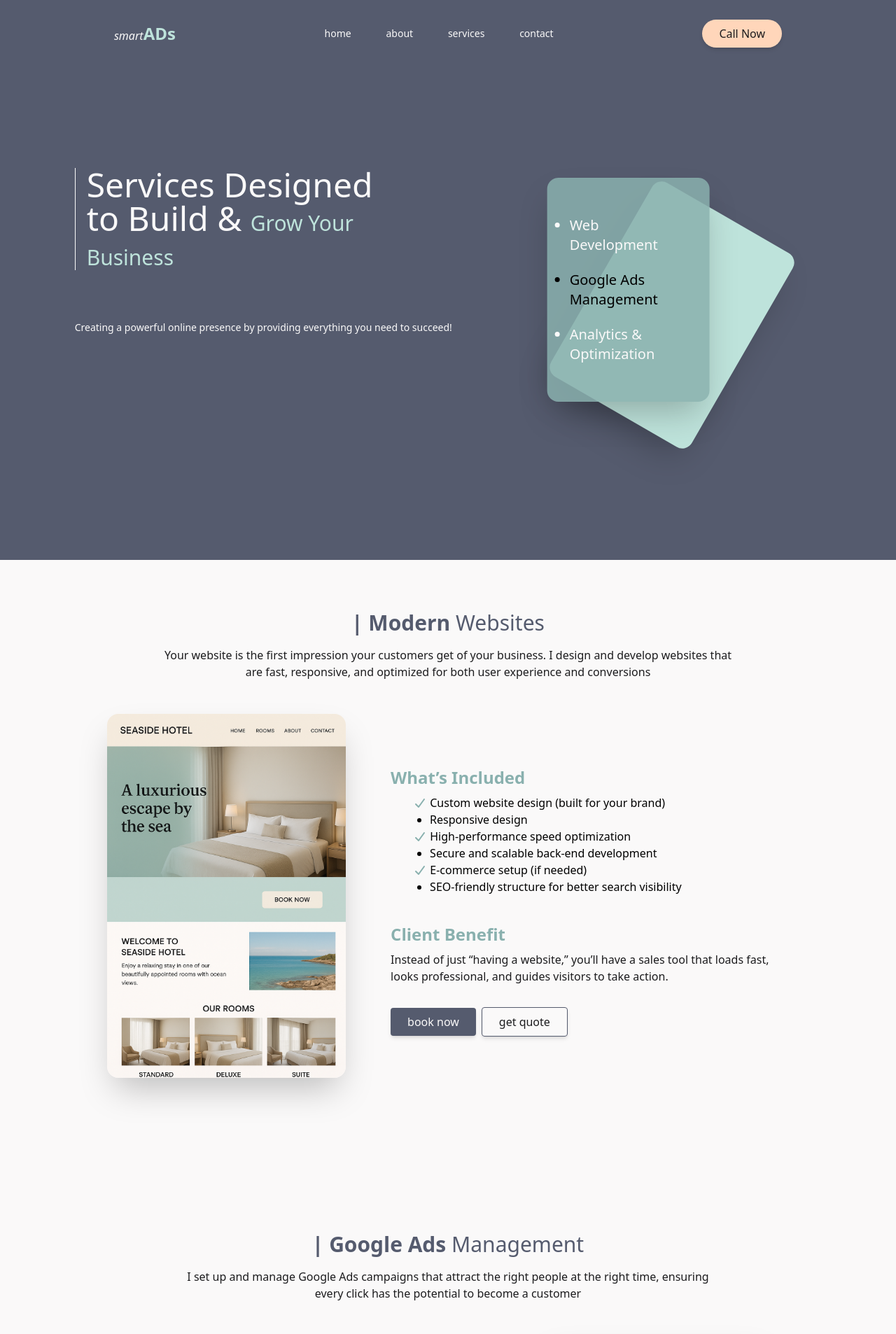
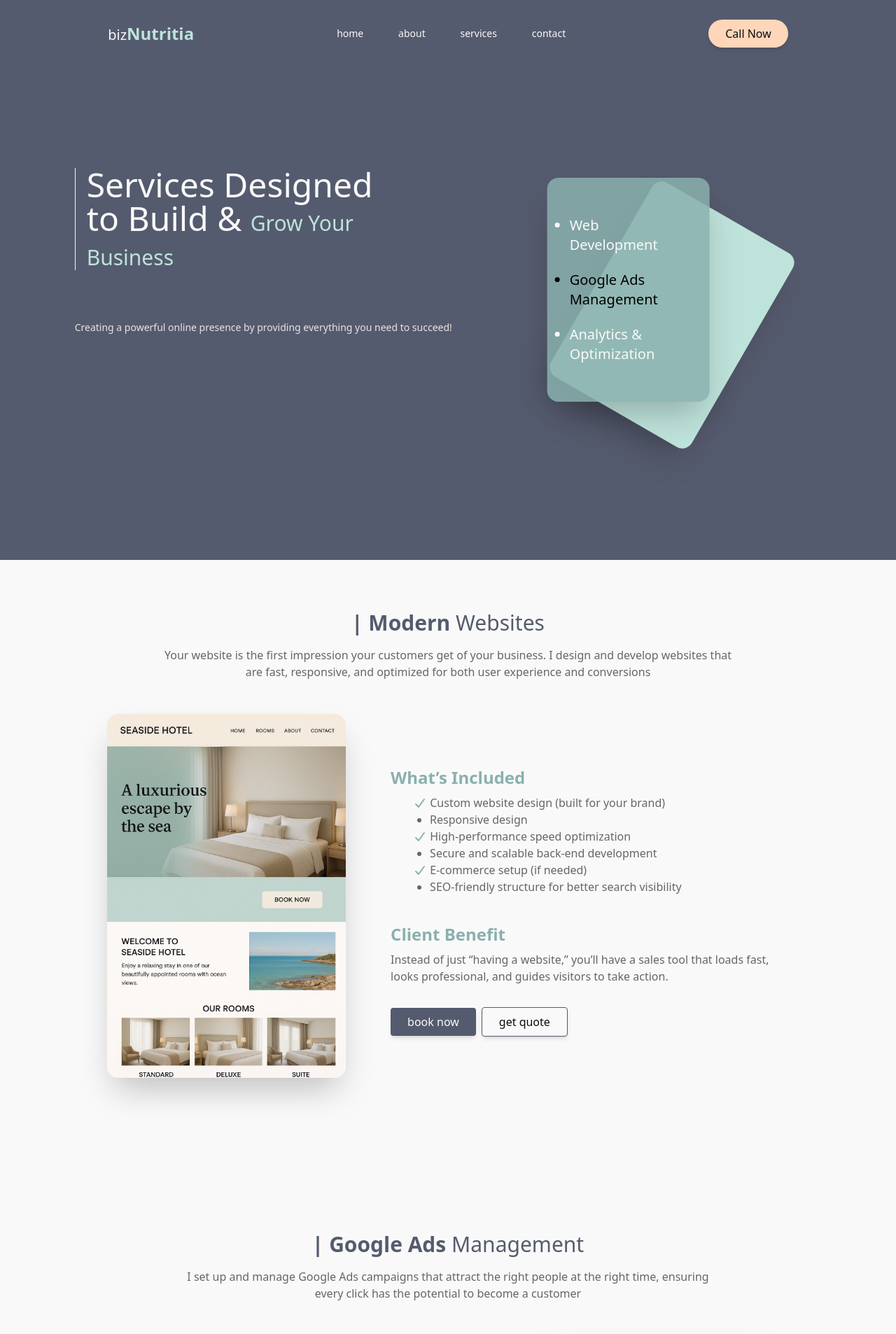
Before and after one commit to SmartMinds1/Portfolio, a React (Vite) app: page /services in a window 1280 px wide. Shown: the top 1906 px of the page at 70% size. Built offline with nearby package versions, Linux system fonts and the light colour scheme; grey boxes are pictures that could not be loaded.

Commit message:
redesigned my web colors

```diff
--- a/src/components/Footer.jsx
+++ b/src/components/Footer.jsx
@@ -10,34 +10,41 @@ const Footer = ()=> {
         <div className="flex flex-row items-center justify-evenly w-full h-4/5">
             {/* logo div */}
             <div className="w-1/4 h-full flex flex-col items-start justify-center pl-26">
-              <p className="text-xl text-background w-full"> <i>smart</i><span className="text-3xl text-accent  font-bold">ADs</span></p>
-              <p className="w-full text-md text-background text-sm mt-4">Ideas that grow, connections that scale.</p>
+            <p className="text-background text-xl">biz<span className="text-accent text-2xl font-bold">Nutritia</span></p>
+              <p className="w-full text-md text-bg-dark text-sm mt-4">Ideas that grow, connections that scale.</p>
               <button className="btn-primary text-text bg-accent">Call Now</button>
             </div>
            {/* links div */}
             <div className="w-2/3 h-full flex flex-col justify-evenly">
-                <div className="w-full h-fit m-auto flex flex-row items-start justify-evenly pt-6">
-                    <ul className="footerList">
+                <div className="w-full h-fit m-auto flex flex-row items-start justify-between pt-6">
+                    <div  className="footerList">
                         <p className="font-bold text-lg">Pages</p>
+                        <ul className="text-bg-dark flex flex-col justify-between gap-2">
                             <li> <Link to="/"></Link> home</li>
                             <li>about</li>
                             <li>services</li>
                             <li>contact</li>
+                        </ul>
+                    </div>
 
-                    </ul>
-
-                    <ul className="footerList">
+                    <div  className="footerList">
                         <p className="font-bold text-lg">support</p>
+                        <ul className="text-bg-dark flex flex-col justify-between gap-2">
                             <li>google ADs community</li>
                             <li>smartADsupport</li>
                             <li>FAQs</li>
                         </ul>
-                    <ul className="footerList gap-3 w-100">
+                    </div>
+
+                    <div  className="footerList">
                         <p className="font-bold text-lg">Let's connect</p>
+                        <ul className="footerList gap-3 w-100 text-bg-dark">
                             <li><FontAwesomeIcon icon={faPhone} className="text-xl text-accent" /> +254 115 154 402  </li>
                             <li><FontAwesomeIcon icon={faEnvelope} className="text-xl text-accent" /> smartadsdigital@gmail.com  </li>
-                        <li className="text-center"><FontAwesomeIcon icon={faLocationDot} className="text-xl text-accent" />Twiga towers, 6th floor, Room 606, Murang'a Road, Opp Meridian Court Hotel, Nairobi Kenya  </li>
+                            <li><FontAwesomeIcon icon={faLocationDot} className="text-xl text-accent" />Twiga towers, 6th floor, Room 606, Murang'a Road, <br /> &nbsp;&nbsp;&nbsp;&nbsp;&nbsp;&nbsp; Opp Meridian Court Hotel, Nairobi Kenya  </li>
                         </ul>
+                    </div>
+
                 </div>
 
                 {/* Socials div */}
@@ -48,7 +55,7 @@ const Footer = ()=> {
         </div>
 
         {/* footer copyright */}
-        <div className="flex flex-row items-center justify-end gap-[15vw] pr-4 w-full h-1/5 bg-[#c7fffc28] text-background text-sm">
+        <div className="flex flex-row items-center justify-end gap-[15vw] pr-4 w-full h-1/5 bg-[#c7fffc28] text-bg-dark text-sm">
             <p>&copy; 2025 smartADs solutions</p>
             <p className="text-accent">Terms of service</p>
             <p className="text-accent mr-8">Privacy policy</p>
--- a/src/components/Header.jsx
+++ b/src/components/Header.jsx
@@ -5,7 +5,7 @@ import { Link } from "react-router-dom";
 const Header = ()=> {
     return(
        <div className="w-full h-24 bg-transparent flex flex-row items-center justify-evenly">
-            <p className="text-background"> <i>smart</i><span className="text-accent text-2xl font-bold">ADs</span></p>
+            <p className="text-background text-xl">biz<span className="text-accent text-2xl font-bold">Nutritia</span></p>
             <ul className="flex flex-row items-center justify-evenly w-1/3 h-12 text-background text-sm">
                 <li> <Link to="/">home</Link> </li>
                 <li> <Link to="about">about</Link></li>
--- a/src/components/SkillCard.jsx
+++ b/src/components/SkillCard.jsx
@@ -5,7 +5,7 @@ const SkillCard = ({cardTitle, cardDes}) => {
     return(
       <div className="bg-background shadow-xl w-50 h-80 p-5 rounded-2xl flex flex-col items-center justify-evenly">
         <p className="text-2xl font-bold text-center text-primary">{cardTitle}</p>
-        <p className="text-md">{cardDes}</p>
+        <p className="text-md text-text-muted">{cardDes}</p>
       </div>
     );
 
--- a/src/components/TestimonialCard.jsx
+++ b/src/components/TestimonialCard.jsx
@@ -48,8 +48,8 @@ const TestimonialCard = ({rateImg, rateMessage, rateName, cardRating, goForward,
                 <p>{cardRating}/5</p>
                 <h2 className="ml-[10vw] text-text font-bold">{rateName}</h2>
             </div>
-            <div className="w-140 h-28 m-auto p-4">
-                <p><FontAwesomeIcon icon={faQuoteLeft} className="text-sm ml-2 mr-2 text-soft-alert"/> {rateMessage} <FontAwesomeIcon icon={faQuoteRight} className="quotestext-sm ml-2 mr-2 text-soft-alert" /></p>
+            <div className="w-140 h-28 m-auto p-4 text-text-muted">
+                <p><FontAwesomeIcon icon={faQuoteLeft} className="text-sm ml-2 mr-2 text-primary"/> {rateMessage} <FontAwesomeIcon icon={faQuoteRight} className="text-sm ml-2 mr-2 text-primary" /></p>
             </div>
             <div className="w-140 h-16 m-auto flex items-center justify-center gap-2">
                 <FontAwesomeIcon onClick={goBack} icon={faArrowLeft} className="p-2 bg-background text-text rounded-full shadow-xl cursor-pointer hover:brightness-95 transition-all duration-400"/>
--- a/src/index.css
+++ b/src/index.css
@@ -4,12 +4,17 @@
   --color-primary: #555B6E;
   --color-secondary: #89B0AE;
   --color-accent:#BEE3DB;
-  --color-background:#FAF9F9;
+  --color-background:hsl(0,9%,98%);
+
   --color-soft-alert:#FFD6BA;
-  --color-text:#1C1C1E;
+  --color-text:hsl(0,0%,5%);
+  --color-text-muted:hsl(0,0%,40%);
+
 
  /* some minor color shades */
  --color-secondary-shade:#89B0AE;
+ --color-bg-dark:hsl(0,9%,90%);
+
 }
 
 /* --- These are the tailwind css directives ---- */
@@ -47,7 +52,7 @@
 
   /* Footer list settings */
   .footerList{
-    @apply flex flex-col items-start justify-evenly w-1/3 h-fit gap-2 text-background text-sm;
+    @apply flex flex-col items-start justify-evenly w-fit h-fit gap-2 text-background text-sm;
   }
 
 
--- a/src/pages/Contact.jsx
+++ b/src/pages/Contact.jsx
@@ -13,7 +13,7 @@ const Contact = ()=> {
 
             {/* CONTACT HEAD */}
             <div className="w-full h-24 bg-background flex flex-row items-center justify-evenly">
-                <p className="text-text"> <i>smart</i><span className="text-secondary text-2xl font-bold">ADs</span></p>
+                <p className="text-text text-xl">biz<span className="text-secondary text-2xl font-bold">Nutritia</span></p>
                 <ul className="flex flex-row items-center justify-evenly w-1/3 h-12 text-text text-sm">
                     <li> <Link to="/">home</Link> </li>
                     <li> <Link to="about">about</Link></li>
@@ -28,7 +28,7 @@ const Contact = ()=> {
                 <div className="h-[40vh] w-full flex items-center justify-center">
                     <div className="w-full">
                         <p className="header">| Connect <span className="headerSpan">with Us </span></p>
-                        <p className="w-1/2 text-md m-auto mt-4 text-text text-center">Whether you need a new website, a marketing strategy, or both — I’d love to hear from you today!</p>
+                        <p className="w-1/2 text-md m-auto mt-4 text-text-muted text-center">Whether you need a new website, a marketing strategy, or both — I’d love to hear from you today!</p>
                     </div>
                 </div>
 
@@ -37,19 +37,19 @@ const Contact = ()=> {
                     {/* visit div */}
                     <div className="w-140 m-auto h-40 flex flex-row items-center justify-evenly">
                         <div className=" contactIconBox rounded-full bg-secondary"> <FontAwesomeIcon icon={faHomeAlt} className="contactIcon text-background"></FontAwesomeIcon> </div>
-                        <p className="text-primary"> Visit Us : </p>
-                        <p className="text-text ml-1 text-sm"> Twiga towers, 6th floor, Room 606, Murang'a Road, <br /> Opp Meridian Court Hotel, <br /> Nairobi Kenya </p>
+                        <p className="text-text"> Visit Us : </p>
+                        <p className="text-text-muted ml-1 text-sm"> Twiga towers, 6th floor, Room 606, Murang'a Road, <br /> Opp Meridian Court Hotel, <br /> Nairobi Kenya </p>
                     </div>
 
                     {/* call Email div */}
                     <div className=" w-100">
                         <div className="callEmailBox">
                             <div className=" contactIconBox bg-background"> <FontAwesomeIcon icon={faPhoneFlip} className="contactIcon"></FontAwesomeIcon></div>
-                            <p>Call Us : <span className="text-primary">+254 115 154 402</span> </p>
+                            <p>Call Us : <span className="text-text-muted">+254 115 154 402</span> </p>
                         </div>
                         <div className="callEmailBox">
                             <div className="contactIconBox bg-background"> <FontAwesomeIcon icon={faEnvelope} className="contactIcon"></FontAwesomeIcon></div>
-                            <p>Email Us : <span className="text-primary">smartadsdigital@gmail.com</span> </p>
+                            <p>Email Us : <span className="text-text-muted">smartadsdigital@gmail.com</span> </p>
                         </div>
                     </div>
                 </div>
@@ -94,7 +94,7 @@ const Contact = ()=> {
                       {/* Form caption */}
                         <div className="w-1/3 h-[70vh] flex flex-col items-center justify-evenly">
                                <div class="w-64 h-64 rounded-[60%_40%_30%_70%_/_60%_30%_70%_40%] bg-[url('/CasualConversation.webp')] bg-cover bg-[center] bg-no-repeat bg-accent animate-pulse"></div>
-                               <p className=" w-2/3 text-center text-background">Fill out the form, and I’ll get back to you within<span className="text-soft-alert font-bold text-xl"> 24 hours.</span> </p>
+                               <p className=" w-2/3 text-center text-bg-dark">Fill out the form, and I’ll get back to you within<span className="text-soft-alert font-bold text-xl"> 24 hours.</span> </p>
                         </div>
                 </div>
             </div>
@@ -149,7 +149,7 @@ const Contact = ()=> {
 
             {/* FINAL SECTION */}
             <div className="w-full h-fit">
-                <p className="w-full text-center">Ready to take your business online the smart way? <button className="btn-primary">Get started</button></p>
+                <p className="w-full text-center text-text-muted">Ready to take your business online the smart way? &nbsp;&nbsp; <button className="btn-primary">Get started</button></p>
             </div>
 
             <br /><br /><br /><br /><br /><br />
--- a/src/pages/Home.jsx
+++ b/src/pages/Home.jsx
@@ -59,7 +59,7 @@ const Home = () => {
             {/* This is the home page body section, SECTION1 */}
             <div className="w-[60vw] h-50 pt-8 m-auto text-text text-center">
                 <p className="text-2xl ">From building stunning and secure websites to running targeted Google Ads that bring real customers</p>
-                <p className="w-2/3 text-md m-auto mt-4 text-primary text-left">I help businesses turn their online presence into a growth machine—so you can focus on what you do best !</p>
+                <p className="w-2/3 text-md m-auto mt-4 text-text-muted text-left">I help businesses turn their online presence into a growth machine—so you can focus on what you do best !</p>
             </div>
 
 
@@ -88,7 +88,7 @@ const Home = () => {
             {/* SECTION 4 */}
              <div className="w-full h-fit">
                 <p className="header">| Let client statistics <span className="headerSpan">speak for us </span></p>
-                <p className="w-1/2 text-md m-auto mt-4 text-primary text-center">Our results are measured in your success—real growth, higher traffic, and more customers backed by proven numbers!</p>
+                <p className="w-1/2 text-md m-auto mt-4 text-text-muted text-center">Our results are measured in your success—real growth, higher traffic, and more customers backed by proven numbers!</p>
                 <div className="w-2/3 m-auto h-fit flex flex-row items-center justify-evenly flex-wrap gap-2 mt-10">
                     <StatsBox statsNum="500+" statsDes="Clients"/>
                     <StatsBox statsNum="100+" statsDes="Businesses"/>
@@ -101,7 +101,7 @@ const Home = () => {
             {/* SECTION 5 */}
              <div className="w-full h-fit">
                 <p className="header">| Here's what our clients <span className="headerSpan">say about us </span></p>
-                <p className="w-1/2 text-md m-auto mt-4 text-primary text-center">We’re proud to let our happy clients do the talking—here’s what they have to say about working with us.</p>
+                <p className="w-1/2 text-md m-auto mt-4 text-text-muted text-center">We’re proud to let our happy clients do the talking—here’s what they have to say about working with us.</p>
                 {/* Importing the testimonial card and inserting all ther required props */}
                 <TestimonialCard rateImg={testimonialCards[currentIndex].rateImg} goForward={navigateForward} goBack={navigateBack} rateName={testimonialCards[currentIndex].rateName}  rateMessage={testimonialCards[currentIndex].rateMessage} cardRating={testimonialCards[currentIndex].cardRating} />
              </div>
--- a/src/pages/Services.jsx
+++ b/src/pages/Services.jsx
@@ -17,7 +17,7 @@ const Services = () => {
                              <p className="h-full text-5xl text-background">Services Designed to Build & <span className=" text-accent headerSpan"> Grow Your Business </span></p>
                         </div>
                         <br /><br /><br />
-                        <p className="text-sm text-background">Creating a powerful online presence by providing everything you need to succeed!</p>
+                        <p className="text-sm text-bg-dark">Creating a powerful online presence by providing everything you need to succeed!</p>
                    </div>
 
                    <div className=" w-1/3 h-full flex flex-row items-center justify-center">
@@ -40,7 +40,7 @@ const Services = () => {
             <div className="w-[80vw] m-auto h-[100vh]">
                 <div>
                     <p className="header">| Modern  <span className="headerSpan">Websites </span></p>
-                    <p className="w-4/5 text-md m-auto mt-4 text-text text-center">Your website is the first impression your customers get of your business. I design and develop websites that are fast, responsive, and optimized for both user experience and conversions</p>
+                    <p className="w-4/5 text-md m-auto mt-4 text-text-muted text-center">Your website is the first impression your customers get of your business. I design and develop websites that are fast, responsive, and optimized for both user experience and conversions</p>
                 </div>
 
                 <br /><br />
@@ -51,7 +51,7 @@ const Services = () => {
 
                     <div className="w-4/7 h-fit p-4">
                         <p className="text-2xl font-bold text-secondary pb-2 pt-4">What’s Included</p>
-                        <ul className="pl-8">
+                        <ul className="pl-8 text-text-muted">
                             <li> <FontAwesomeIcon icon={faCheck} className="text-secondary"/> Custom website design (built for your brand)</li>
                             <li className="list-disc ml-6"> Responsive design</li>
                             <li> <FontAwesomeIcon icon={faCheck} className="text-secondary"/> High-performance speed optimization</li>
@@ -61,7 +61,7 @@ const Services = () => {
                         </ul>
                         <br />
                         <p className="text-2xl font-bold text-secondary pb-2 pt-4">Client Benefit</p>
-                        <p  className="text-text">Instead of just “having a website,” you’ll have a sales tool that loads fast, looks professional, and guides visitors to take action.</p>
+                        <p  className="text-text-muted">Instead of just “having a website,” you’ll have a sales tool that loads fast, looks professional, and guides visitors to take action.</p>
 
 
                         <div className="w-full h-fit mt-8 flex flex-row items-center justify-start gap-2 ">
@@ -78,7 +78,7 @@ const Services = () => {
             <div className="w-full m-auto h-[100vh] p-4 pl-[20vh] pr-[20vh]">
                 <div>
                     <p className="header">| Google Ads  <span className="headerSpan">Management </span></p>
-                    <p className="w-4/5 text-md m-auto mt-4 text-text text-center">I set up and manage Google Ads campaigns that attract the right people at the right time, ensuring every click has the potential to become a customer</p>
+                    <p className="w-4/5 text-md m-auto mt-4 text-text-muted text-center">I set up and manage Google Ads campaigns that attract the right people at the right time, ensuring every click has the potential to become a customer</p>
                 </div>
 
                 <br /><br />
@@ -86,7 +86,7 @@ const Services = () => {
                 <div className="flex flex-row items-center justify-center gap-12">
                     <div className="w-4/7 h-fit p-4">
                         <p className="text-2xl font-bold text-secondary pb-2 pt-4">What’s Included</p>
-                        <ul className="pl-8">
+                        <ul className="pl-8 text-text-muted">
                             <li> <FontAwesomeIcon icon={faCheck} className="text-secondary"/> Display Ads (build awareness with visual banners)</li>
                             <li className="list-disc ml-6"> Search Ads </li>
                             <li> <FontAwesomeIcon icon={faCheck} className="text-secondary"/> YouTube Ads (reach audiences with engaging video campaigns)</li>
@@ -94,7 +94,7 @@ const Services = () => {
                         </ul>
                         <br />
                         <p className="text-2xl font-bold text-secondary pb-2 pt-4">Client Benefit</p>
-                        <p  className="text-text">You’ll know exactly where your money goes and you’ll see real, measurable results like more leads, sales, or signups.</p>
+                        <p  className="text-text-muted">You’ll know exactly where your money goes and you’ll see real, measurable results like more leads, sales, or signups.</p>
 
                         <div className="w-full h-fit mt-8 flex flex-row items-center justify-start gap-2 ">
                             <button className="btn-primary text-background bg-primary m-0">book now</button>
@@ -116,7 +116,7 @@ const Services = () => {
             <div className="w-[80vw] m-auto h-[100vh]">
                 <div>
                     <p className="header">| Analytics &  <span className="headerSpan">Optimization </span></p>
-                    <p className="w-4/5 text-md m-auto mt-4 text-text text-center">Your website is the first impression your customers get of your business. I design and develop websites that are fast, responsive, and optimized for both user experience and conversions</p>
+                    <p className="w-4/5 text-md m-auto mt-4 text-text-muted text-center">Your website is the first impression your customers get of your business. I design and develop websites that are fast, responsive, and optimized for both user experience and conversions</p>
                 </div>
 
                 <br /><br />
@@ -127,7 +127,7 @@ const Services = () => {
 
                     <div className="w-4/7 h-fit p-4">
                         <p className="text-2xl font-bold text-secondary pb-2 pt-4">What’s Included</p>
-                        <ul className="pl-8">
+                        <ul className="pl-8 text-text-muted">
                         <li> <FontAwesomeIcon icon={faCheck} className="text-secondary"/> Google Analytics (GA4) setup & reporting</li>
                             <li className="list-disc ml-6"> Custom conversion tracking (sales, signups, calls, etc.) </li>
                             <li> <FontAwesomeIcon icon={faCheck} className="text-secondary"/> Performance dashboards for easy monitoring </li>
@@ -135,7 +135,7 @@ const Services = () => {
                         </ul>
                         <br />
                         <p className="text-2xl font-bold text-secondary pb-2 pt-4">Client Benefit</p>
-                        <p  className="text-text">Instead of just “having a website,” you’ll have a sales tool that loads fast, looks professional, and guides visitors to take action.</p>
+                        <p  className="text-text-muted">Instead of just “having a website,” you’ll have a sales tool that loads fast, looks professional, and guides visitors to take action.</p>
 
 
                         <div className="w-full h-fit mt-8 flex flex-row items-center justify-start gap-2 ">
```
Also changed, not shown: src/pages/About.jsx (+9 -9 lines). Lines whose indentation alone changed are shown as unchanged.
